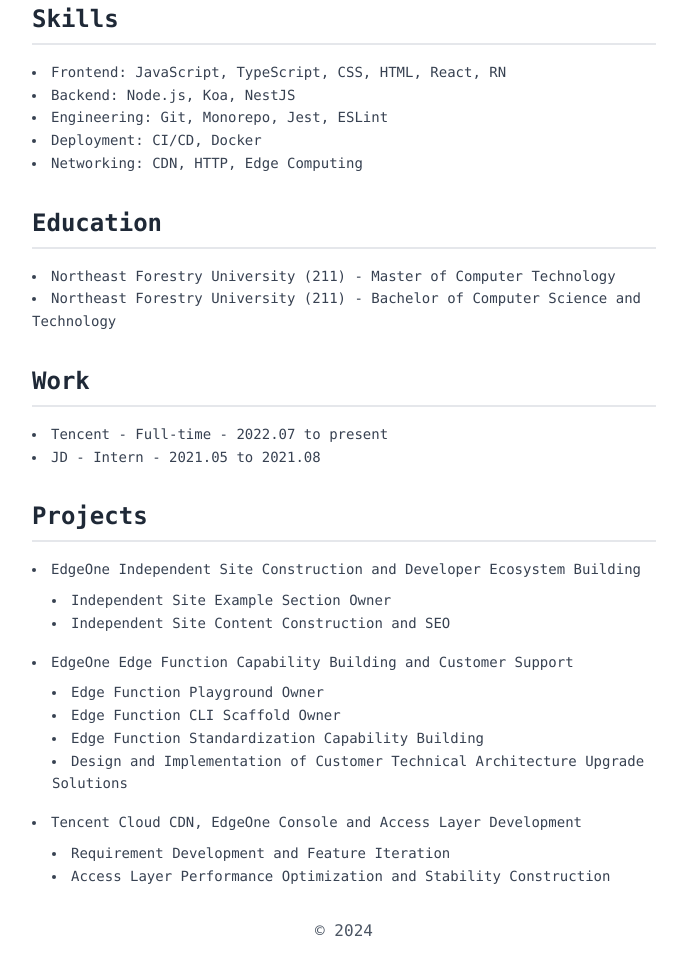
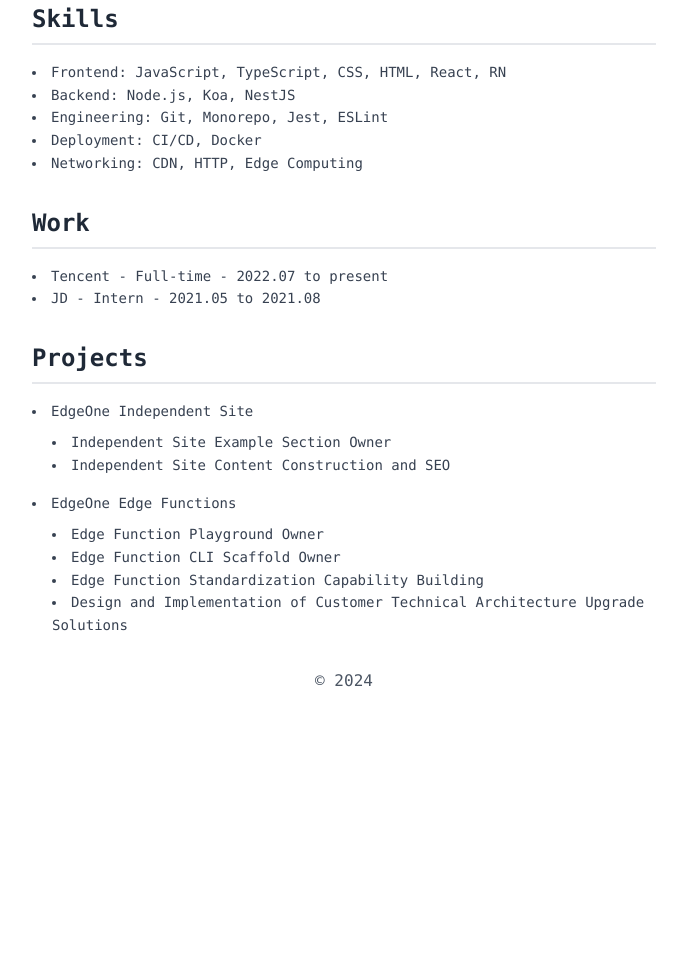
Before and after one commit to tomtomyang/tomtomyang.github.io, a plain HTML site: page index.en.html in a window 1280 px wide. Shown: the part 430-1406 px from the top of the page, without its empty margins (296-983 px from the left). After the commit the page ends 1187 px from the top, so only its background shows below. Drawn offline with nearby package versions, Linux system fonts and the light colour scheme.

Commit message:
feat: update index.en.html

```diff
--- a/index.en.html
+++ b/index.en.html
@@ -38,14 +38,6 @@
 		</section>
 
 		<section class="mb-8">
-			<h2 class="text-2xl font-semibold mb-4 border-b-2 border-gray-200 pb-2">Education</h2>
-			<ul class="list-disc list-inside text-gray-700 leading-relaxed text-sm">
-				<li>Northeast Forestry University (211) - Master of Computer Technology</li>
-				<li>Northeast Forestry University (211) - Bachelor of Computer Science and Technology</li>
-			</ul>
-		</section>
-
-		<section class="mb-8">
 			<h2 class="text-2xl font-semibold mb-4 border-b-2 border-gray-200 pb-2">Work</h2>
 			<ul class="list-disc list-inside text-gray-700 leading-relaxed text-sm">
 				<li>Tencent - Full-time - 2022.07 to present</li>
@@ -57,26 +49,19 @@
 			<h2 class="text-2xl font-semibold mb-4 border-b-2 border-gray-200 pb-2">Projects</h2>
 			<ul class="list-disc list-inside text-gray-700 leading-relaxed text-sm">
 				<li class="mb-4">
-					<span class="font-medium">EdgeOne Independent Site Construction and Developer Ecosystem Building</span>
+					<span class="font-medium">EdgeOne Independent Site</span>
 					<ul class="list-disc list-inside ml-5 mt-2">
 						<li>Independent Site Example Section Owner</li>
 						<li>Independent Site Content Construction and SEO</li>
 					</ul>
 				</li>
 				<li class="mb-4">
-					<span class="font-medium">EdgeOne Edge Function Capability Building and Customer Support</span>
+					<span class="font-medium">EdgeOne Edge Functions</span>
 					<ul class="list-disc list-inside ml-5 mt-2">
 						<li>Edge Function Playground Owner</li>
 						<li>Edge Function CLI Scaffold Owner</li>
 						<li>Edge Function Standardization Capability Building</li>
 						<li>Design and Implementation of Customer Technical Architecture Upgrade Solutions</li>
-					</ul>
-				</li>
-				<li class="mb-4">
-					<span class="font-medium">Tencent Cloud CDN, EdgeOne Console and Access Layer Development</span>
-					<ul class="list-disc list-inside ml-5 mt-2">
-						<li>Requirement Development and Feature Iteration</li>
-						<li>Access Layer Performance Optimization and Stability Construction</li>
 					</ul>
 				</li>
 			</ul>
```
